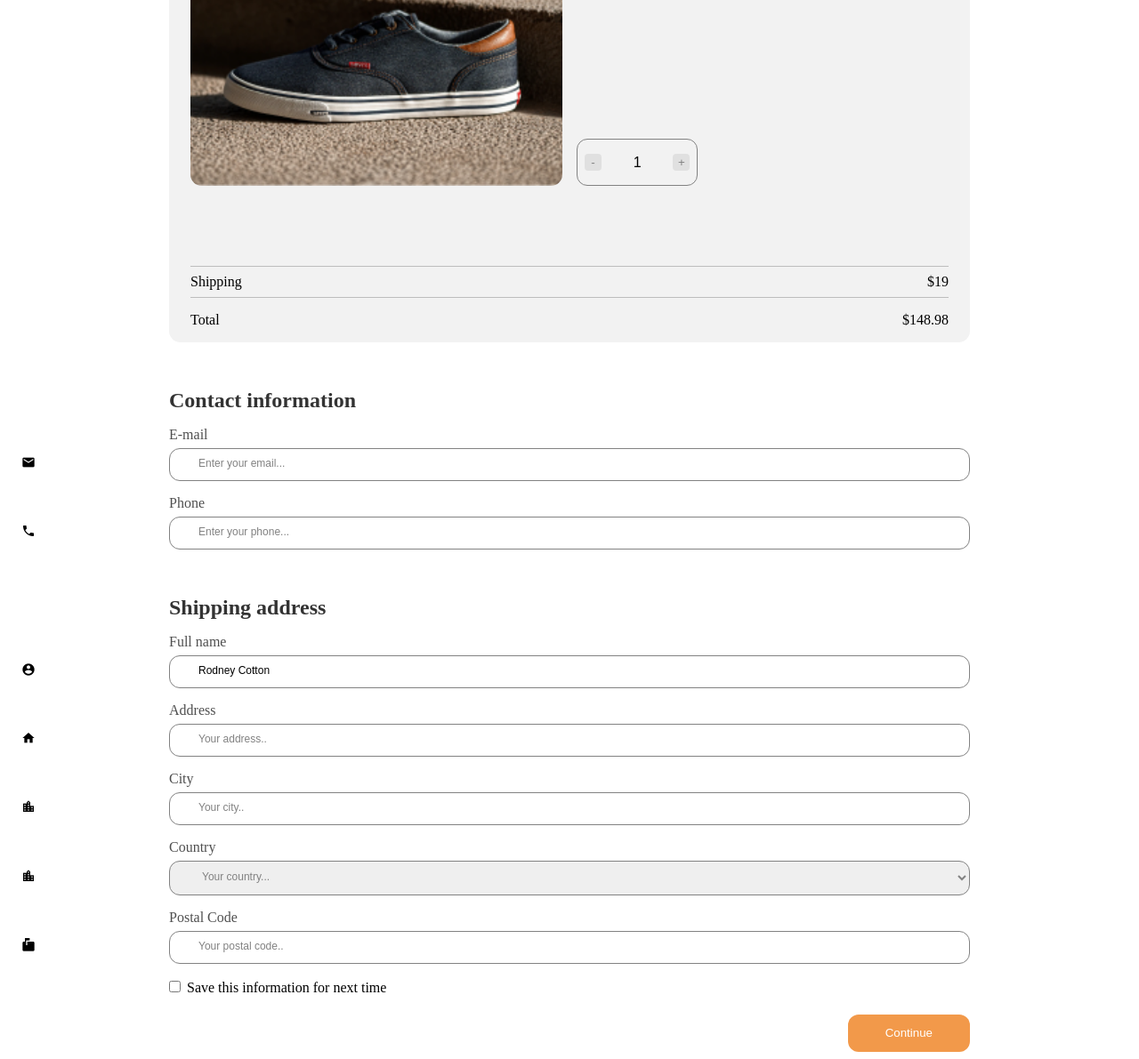
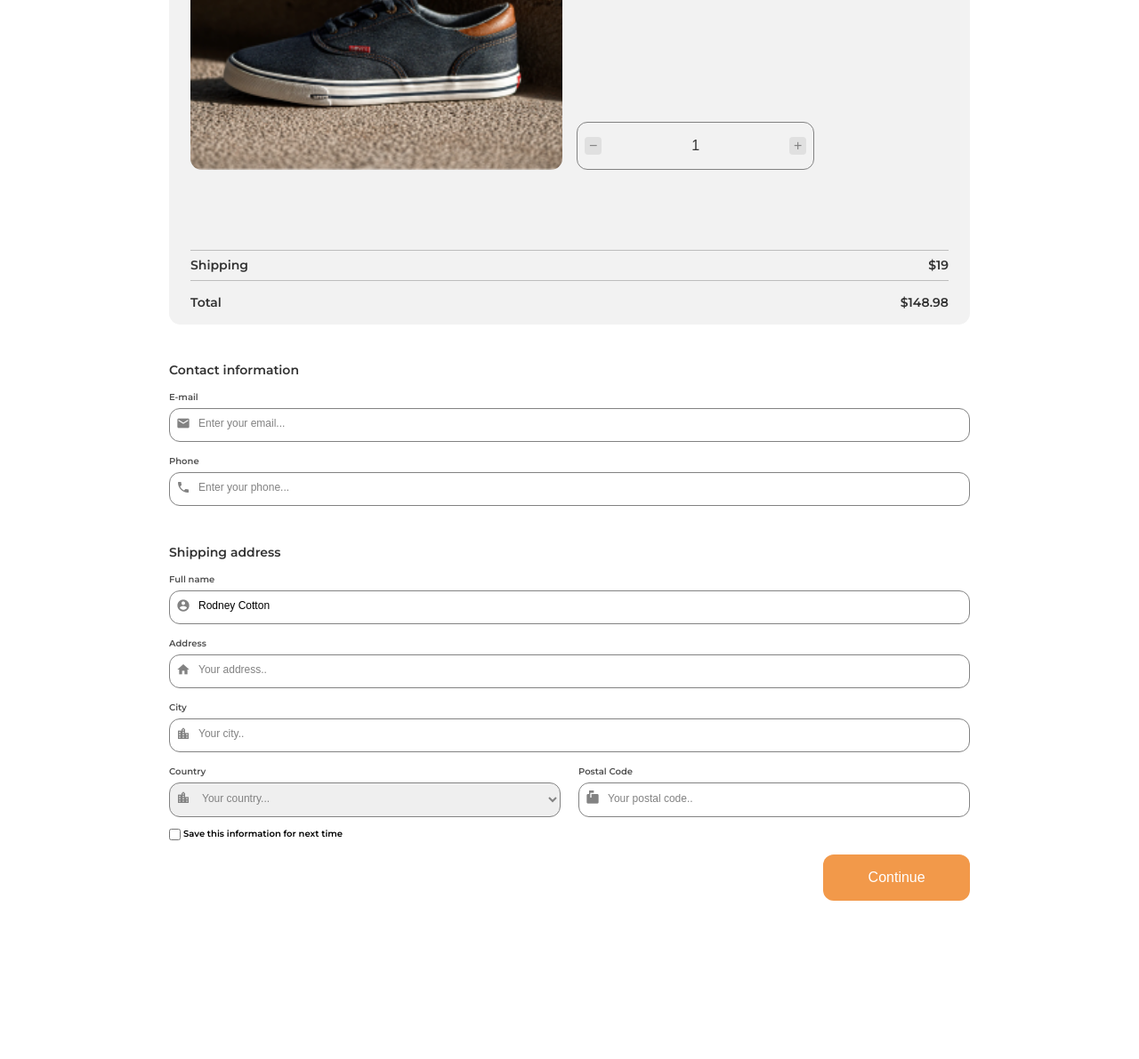
Before and after one commit to shanmukhrvl/checkout-page, a website built with Parcel: page src/index.html in a window 1280 px wide. Shown: the part 795-1986 px from the top of the page at 89% size. After the commit the page ends 1816 px from the top, so only its background shows below. Built offline with nearby package versions, Linux system fonts and the light colour scheme.

Commit message:
refactored and fonts styling added

```diff
--- a/src/index.html
+++ b/src/index.html
@@ -13,7 +13,7 @@
   <body>
     <div class="main">
       <header class="header">
-        <h1 class="header__title">Checkout Page</h1>
+        <h1 class="header__title">Checkout</h1>
       </header>
 
       <section class="checkout">
@@ -34,7 +34,7 @@
                 <button
                   onclick="this.parentNode.querySelector('input[type=number]').stepDown()"
                 >
-                  -
+                  &minus;
                 </button>
                 <input
                   type="number"
@@ -47,7 +47,7 @@
                   onclick="this.parentNode.querySelector('input[type=number]').stepUp()"
                   class="plus"
                 >
-                  +
+                  &plus;
                 </button>
               </div>
             </div>
@@ -69,7 +69,7 @@
                 <button
                   onclick="this.parentNode.querySelector('input[type=number]').stepDown()"
                 >
-                  -
+                  &minus;
                 </button>
                 <input
                   type="number"
@@ -82,7 +82,7 @@
                   onclick="this.parentNode.querySelector('input[type=number]').stepUp()"
                   class="plus"
                 >
-                  +
+                  &plus;
                 </button>
               </div>
             </div>
@@ -90,12 +90,12 @@
         </div>
         <div class="checkout__value">
           <div class="checkout__value--ship row">
-            <div>Shipping</div>
-            <div>$19</div>
+            <div class="value__type">Shipping</div>
+            <div class="value__price">$19</div>
           </div>
           <div class="checkout__value--total row">
-            <div>Total</div>
-            <div>$148.98</div>
+            <div class="value__type">Total</div>
+            <div class="value__price">$148.98</div>
           </div>
         </div>
       </section>
@@ -167,7 +167,8 @@
                 />
               </div>
             </li>
-            <li class="form__list--item">
+            <span class="list--item-row">
+              <li class="form__list--item item-ro1-1">
                 <label for="country">Country</label>
                 <div class="inputWithIcon">
                   <span class="material-icons"> location_city </span>
@@ -185,7 +186,7 @@
                   </select>
                 </div>
               </li>
-            <li class="form__list--item">
+              <li class="form__list--item item-row-2">
                 <label for="postal-code">Postal Code</label>
                 <div class="inputWithIcon">
                   <span class="material-icons"> markunread_mailbox </span>
@@ -197,6 +198,7 @@
                   />
                 </div>
               </li>
+            </span>
           </ul>
         </section>
 
--- a/src/scss/main.scss
+++ b/src/scss/main.scss
@@ -1,9 +1,17 @@
+@import url("https://fonts.googleapis.com/css2?family=Montserrat:wght@600&display=swap");
+
 @import "config";
 
 *,
 *::before,
 *::after {
   box-sizing: border-box;
+}
+
+body {
+  font-family: "Montserrat", sans-serif;
+  font-style: normal;
+  font-weight: 600;
 }
 
 .main {
@@ -16,6 +24,9 @@
 
 .header {
   &__title {
+    font-size: 1.5rem;
+    line-height: 1.81rem;
+
     color: $light-black;
   }
 }
@@ -56,18 +67,25 @@
 
         .item__name {
           margin-top: 0;
+          font-size: 0.75rem;
+          line-height: 0.94rem;
           color: $light-black;
         }
 
         .item__price {
           display: flex;
+          align-items: center;
           gap: 1em;
 
           &--sale {
+            font-size: 0.875rem;
+            line-height: 1.06rem;
             color: #f2994a;
           }
 
           &--original {
+            font-size: 0.625rem;
+            line-height: 0.75rem;
             text-decoration: line-through;
             color: $light-black;
           }
@@ -110,6 +128,7 @@
           height: 1.2rem;
           cursor: pointer;
           margin: 0;
+          font-size: 1rem;
           position: relative;
           border-radius: 0.25rem;
           color: #828282;
@@ -117,12 +136,18 @@
 
         input[type="number"] {
           font-size: 1rem;
-          width: 2rem;
+          line-height: 1.25rem;
+          width: 100%;
           height: 1.2rem;
-          margin: 0 1.5em;
+          margin: 0 auto;
           text-align: center;
           border: none;
           background: inherit;
+          color: $gray-1;
+
+          &:focus {
+            outline: none;
+          }
         }
       }
     }
@@ -136,6 +161,13 @@
       gap: 1em;
       justify-content: space-between;
       border-top: 1px solid $gray-4;
+    }
+
+    .value__type,
+    .value__price {
+      font-size: 0.875rem;
+      line-height: 1.0625rem;
+      color: $gray-1;
     }
 
     &--ship {
@@ -156,6 +188,8 @@
     margin-top: 2em;
 
     h2 {
+      font-size: 0.875rem;
+      line-height: 1.0625rem;
       color: $gray-1;
       margin-bottom: 0.75rem;
     }
@@ -172,6 +206,8 @@
       flex-direction: column;
 
       label {
+        font-size: 0.625rem;
+        line-height: 0.75rem;
         color: $gray-2;
       }
 
@@ -182,9 +218,9 @@
         .material-icons {
           font-size: 1rem;
           position: absolute;
-          margin-top: 0.1em;
-          left: 1.5rem;
+          margin: 0.1em 0 0 0.5em;
           z-index: 1;
+          color: $gray-3;
         }
 
         input,
@@ -196,6 +232,7 @@
           border: 1px solid $gray-3;
           border-radius: 0.75rem;
           font-size: 0.75rem;
+          line-height: 0.94rem;
 
           &::placeholder {
             color: $gray-3;
@@ -207,10 +244,31 @@
         }
       }
     }
+    .list--item-row {
+      display: grid;
+      grid-template-columns: 1fr 1fr;
+      grid-gap: 1.25em;
+
+      .item-row-1 {
+        grid-column: 1 / 2;
+      }
+
+      .item-row-2 {
+        grid-column: 2 / -1;
+      }
+
+      input[type="number"] {
+        line-height: 1rem;
+      }
+    }
   }
 
   .check--save {
+    font-size: 0.625rem;
+    line-height: 0.75rem;
     margin: 1em 0 1.3em 0;
+    display: flex;
+    align-items: center;
 
     .checkBox {
       margin-left: 0;
@@ -218,6 +276,8 @@
   }
 
   .submit--btn {
+    font-size: 1rem;
+    line-height: 1.25rem;
     width: 10.3em;
     padding: 1em 0;
     color: #ffffff;
```
Also changed, not shown: dist/index.html, 3 other files. Lines whose indentation alone changed are shown as unchanged.
